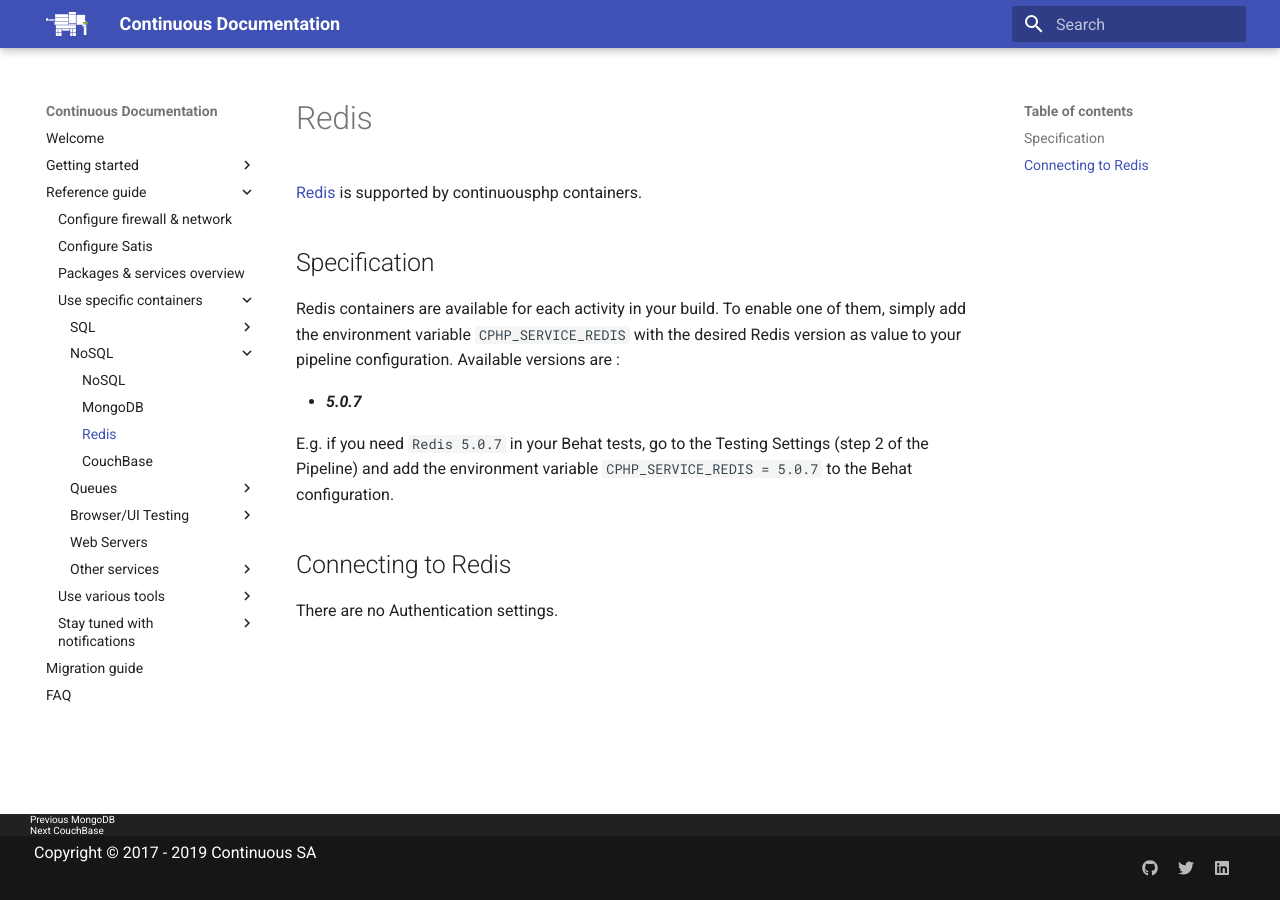
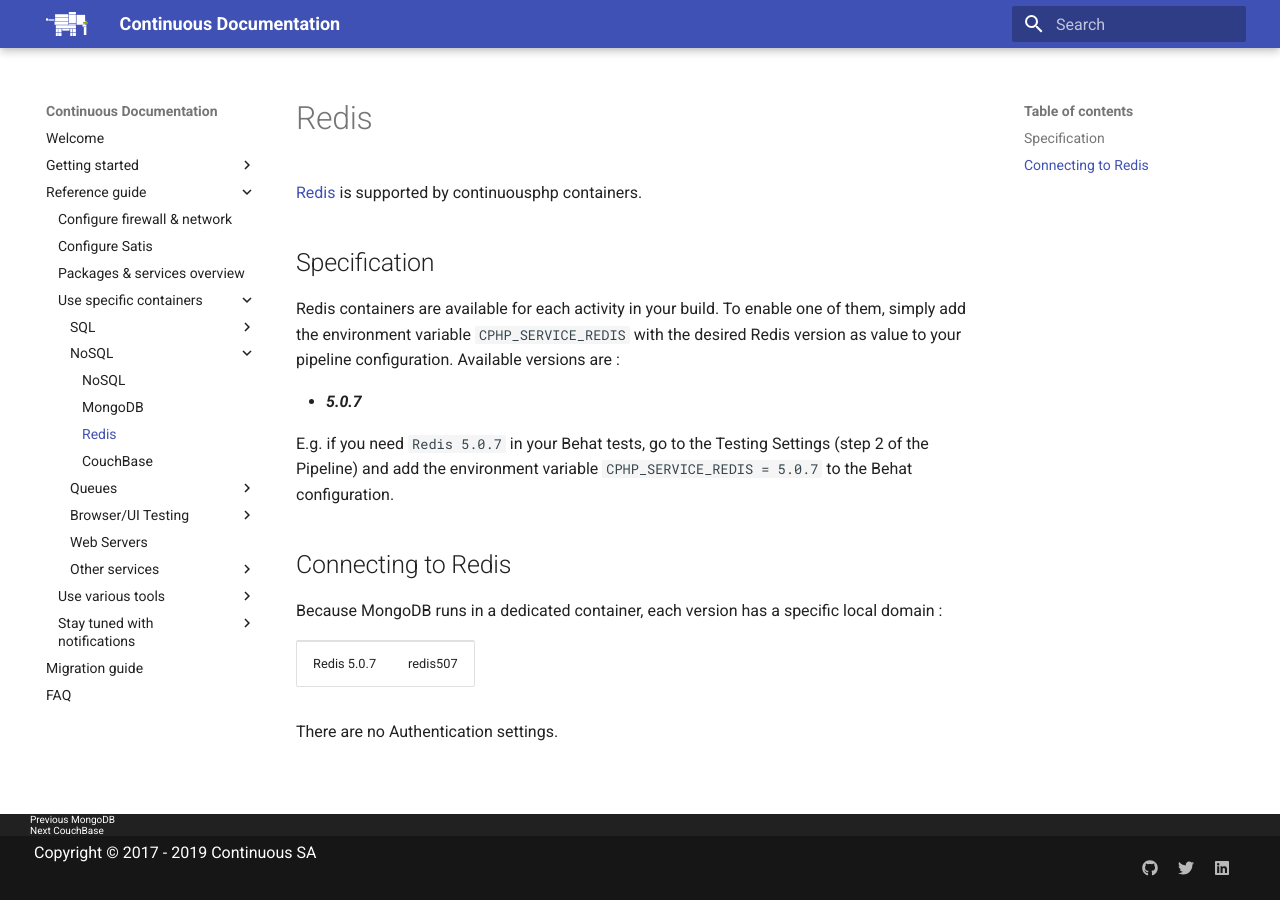
Before and after one commit to continuousphp/documentation, an MkDocs documentation site: the page built from docs/nosql/redis.md, in a window 1280 px wide. Built offline with MkDocs 1.6.1 and Material for MkDocs 9.7.7, drawn with Linux system fonts in a browser that asks for light colours.

Commit message:
added hostname for Redis container & fixed table in mongoDB doc

```diff
--- a/docs/nosql/redis.md
+++ b/docs/nosql/redis.md
@@ -20,4 +20,12 @@
 
 ## Connecting to Redis
 
+Because MongoDB runs in a dedicated container, each version has a specific local domain :
+
+<table>
+  <tr>
+    <td>Redis 5.0.7</td><td>redis507</td>
+  </tr>
+</table>
+
 There are no Authentication settings.
```
Also changed, not shown: docs/nosql/mongodb.md (+1 -1 lines).
